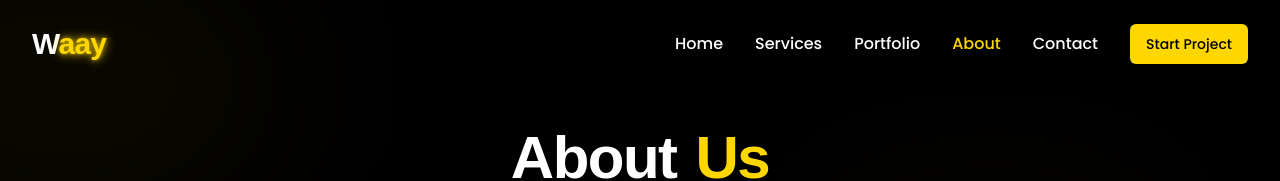
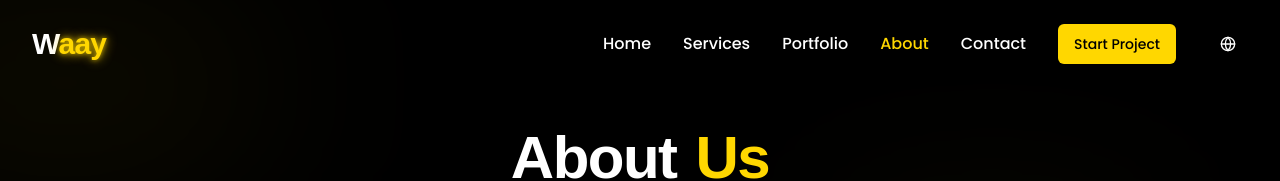
Before and after one commit to Yousef2701/waay-portfolio-glow, a React (Vite) app: page /about in a window 1280 px wide. Shown: the top 181 px of the page. Built offline with nearby package versions, Linux system fonts and the light colour scheme.

Commit message:
feat: Add language switch functionality
Implement language switching between Arabic and English, including a language switch button in the header.

```diff
--- a/src/App.tsx
+++ b/src/App.tsx
@@ -4,6 +4,7 @@ import { Toaster as Sonner } from "@/components/ui/sonner";
 import { TooltipProvider } from "@/components/ui/tooltip";
 import { QueryClient, QueryClientProvider } from "@tanstack/react-query";
 import { BrowserRouter, Routes, Route } from "react-router-dom";
+import { LanguageProvider } from "@/contexts/LanguageContext";
 import Index from "./pages/Index";
 import Services from "./pages/Services";
 import Portfolio from "./pages/Portfolio";
@@ -15,6 +16,7 @@ const queryClient = new QueryClient();
 
 const App = () => (
   <QueryClientProvider client={queryClient}>
+    <LanguageProvider>
       <TooltipProvider>
         <Toaster />
         <Sonner />
@@ -29,6 +31,7 @@ const App = () => (
           </Routes>
         </BrowserRouter>
       </TooltipProvider>
+    </LanguageProvider>
   </QueryClientProvider>
 );
 
--- a/src/components/layout/Navbar.tsx
+++ b/src/components/layout/Navbar.tsx
@@ -1,11 +1,14 @@
 import React, { useState, useEffect } from "react";
 import { Link, useLocation } from "react-router-dom";
 import { Button } from "@/components/ui/button";
+import { Globe } from "lucide-react";
+import { useLanguage } from "@/hooks/useLanguage";
 
 const Navbar = () => {
   const [isScrolled, setIsScrolled] = useState(false);
   const [isMobileMenuOpen, setIsMobileMenuOpen] = useState(false);
   const location = useLocation();
+  const { language, toggleLanguage } = useLanguage();
 
   useEffect(() => {
     const handleScroll = () => {
@@ -23,11 +26,11 @@ const Navbar = () => {
   }, [location]);
 
   const navLinks = [
-    { name: "Home", path: "/" },
-    { name: "Services", path: "/services" },
-    { name: "Portfolio", path: "/portfolio" },
-    { name: "About", path: "/about" },
-    { name: "Contact", path: "/contact" },
+    { name: language === 'ar' ? "الرئيسية" : "Home", path: "/" },
+    { name: language === 'ar' ? "خدماتنا" : "Services", path: "/services" },
+    { name: language === 'ar' ? "أعمالنا" : "Portfolio", path: "/portfolio" },
+    { name: language === 'ar' ? "من نحن" : "About", path: "/about" },
+    { name: language === 'ar' ? "اتصل بنا" : "Contact", path: "/contact" },
   ];
 
   const isActive = (path: string) => {
@@ -42,6 +45,7 @@ const Navbar = () => {
           ? "bg-white/90 backdrop-blur-md shadow-md py-3"
           : "bg-transparent py-6"
       }`}
+      dir={language === 'ar' ? 'rtl' : 'ltr'}
     >
       <div className="container mx-auto flex items-center justify-between">
         <Link to="/" className="flex items-center">
@@ -52,7 +56,7 @@ const Navbar = () => {
         </Link>
 
         {/* Desktop Navigation */}
-        <nav className="hidden md:flex items-center space-x-8">
+        <nav className="hidden md:flex items-center space-x-8" dir={language === 'ar' ? 'rtl' : 'ltr'}>
           {navLinks.map((link) => (
             <Link
               key={link.name}
@@ -63,19 +67,42 @@ const Navbar = () => {
                   : isScrolled
                   ? "text-waay-black"
                   : "text-waay-white"
-              }`}
+              } ${language === 'ar' ? 'font-kufi' : ''}`}
             >
               {link.name}
             </Link>
           ))}
-          <Button className="bg-waay-yellow hover:bg-waay-yellow/90 text-waay-black font-medium">
-            Start Project
+          <Button
+            className="bg-waay-yellow hover:bg-waay-yellow/90 text-waay-black font-medium"
+          >
+            {language === 'ar' ? 'ابدأ مشروعك' : 'Start Project'}
+          </Button>
+          <Button
+            variant="ghost"
+            size="icon"
+            onClick={toggleLanguage}
+            className={`${
+              isScrolled ? "text-waay-black" : "text-waay-white"
+            } hover:bg-transparent`}
+          >
+            <Globe className="h-5 w-5" />
           </Button>
         </nav>
 
         {/* Mobile Menu Button */}
+        <div className="md:hidden flex items-center gap-2">
+          <Button
+            variant="ghost"
+            size="icon"
+            onClick={toggleLanguage}
+            className={`${
+              isScrolled ? "text-waay-black" : "text-waay-white"
+            } hover:bg-transparent`}
+          >
+            <Globe className="h-5 w-5" />
+          </Button>
           <button
-          className="md:hidden text-waay-black z-50"
+            className="text-waay-black z-50"
             onClick={() => setIsMobileMenuOpen(!isMobileMenuOpen)}
             aria-label="Toggle menu"
           >
@@ -89,11 +116,12 @@ const Navbar = () => {
               </svg>
             )}
           </button>
+        </div>
 
         {/* Mobile Navigation */}
         <div
-          className={`fixed top-0 right-0 bottom-0 z-40 w-[70%] bg-white shadow-xl transition-transform duration-300 transform ${
-            isMobileMenuOpen ? "translate-x-0" : "translate-x-full"
+          className={`fixed top-0 ${language === 'ar' ? 'left-0' : 'right-0'} bottom-0 z-40 w-[70%] bg-white shadow-xl transition-transform duration-300 transform ${
+            isMobileMenuOpen ? 'translate-x-0' : language === 'ar' ? '-translate-x-full' : 'translate-x-full'
           } md:hidden`}
         >
           <div className="flex flex-col p-8 pt-20 h-full">
@@ -104,13 +132,13 @@ const Navbar = () => {
                   to={link.path}
                   className={`text-lg font-medium ${
                     isActive(link.path) ? "text-waay-yellow" : "text-waay-black"
-                  }`}
+                  } ${language === 'ar' ? 'font-kufi' : ''}`}
                 >
                   {link.name}
                 </Link>
               ))}
               <Button className="bg-waay-yellow hover:bg-waay-yellow/90 text-waay-black mt-4">
-                Start Project
+                {language === 'ar' ? 'ابدأ مشروعك' : 'Start Project'}
               </Button>
             </nav>
           </div>
--- /dev/null
+++ b/src/contexts/LanguageContext.tsx
@@ -0,0 +1,29 @@
+
+import React, { createContext, useContext, useState, ReactNode } from 'react';
+
+type Language = 'en' | 'ar';
+
+interface LanguageContextType {
+  language: Language;
+  setLanguage: (lang: Language) => void;
+}
+
+const LanguageContext = createContext<LanguageContextType | undefined>(undefined);
+
+export const LanguageProvider = ({ children }: { children: ReactNode }) => {
+  const [language, setLanguage] = useState<Language>('en');
+
+  return (
+    <LanguageContext.Provider value={{ language, setLanguage }}>
+      {children}
+    </LanguageContext.Provider>
+  );
+};
+
+export const useLanguageContext = () => {
+  const context = useContext(LanguageContext);
+  if (!context) {
+    throw new Error('useLanguageContext must be used within a LanguageProvider');
+  }
+  return context;
+};
--- /dev/null
+++ b/src/hooks/useLanguage.ts
@@ -0,0 +1,17 @@
+
+import { useLanguageContext } from '@/contexts/LanguageContext';
+
+export const useLanguage = () => {
+  const { language, setLanguage } = useLanguageContext();
+
+  const toggleLanguage = () => {
+    setLanguage(language === 'en' ? 'ar' : 'en');
+    document.documentElement.dir = language === 'en' ? 'rtl' : 'ltr';
+  };
+
+  return {
+    language,
+    setLanguage,
+    toggleLanguage,
+  };
+};
```
Lines whose indentation alone changed are shown as unchanged.
